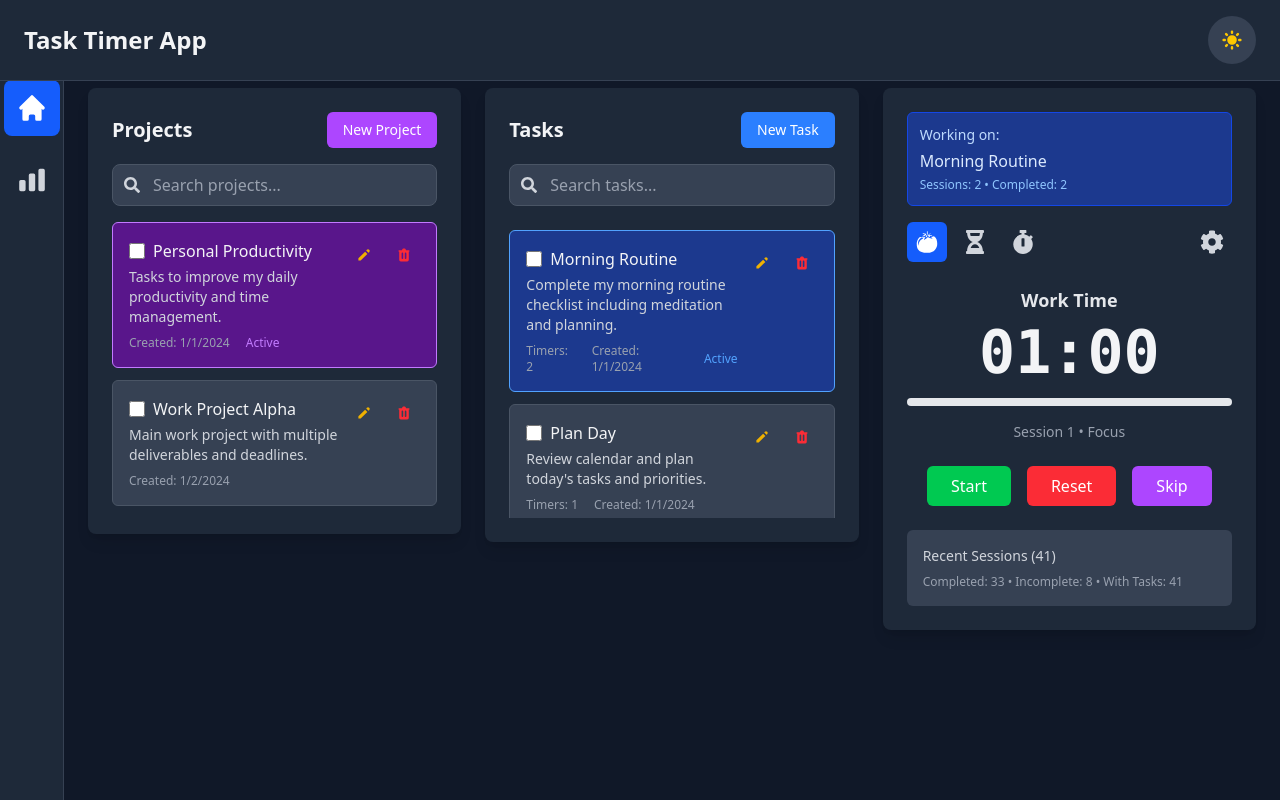
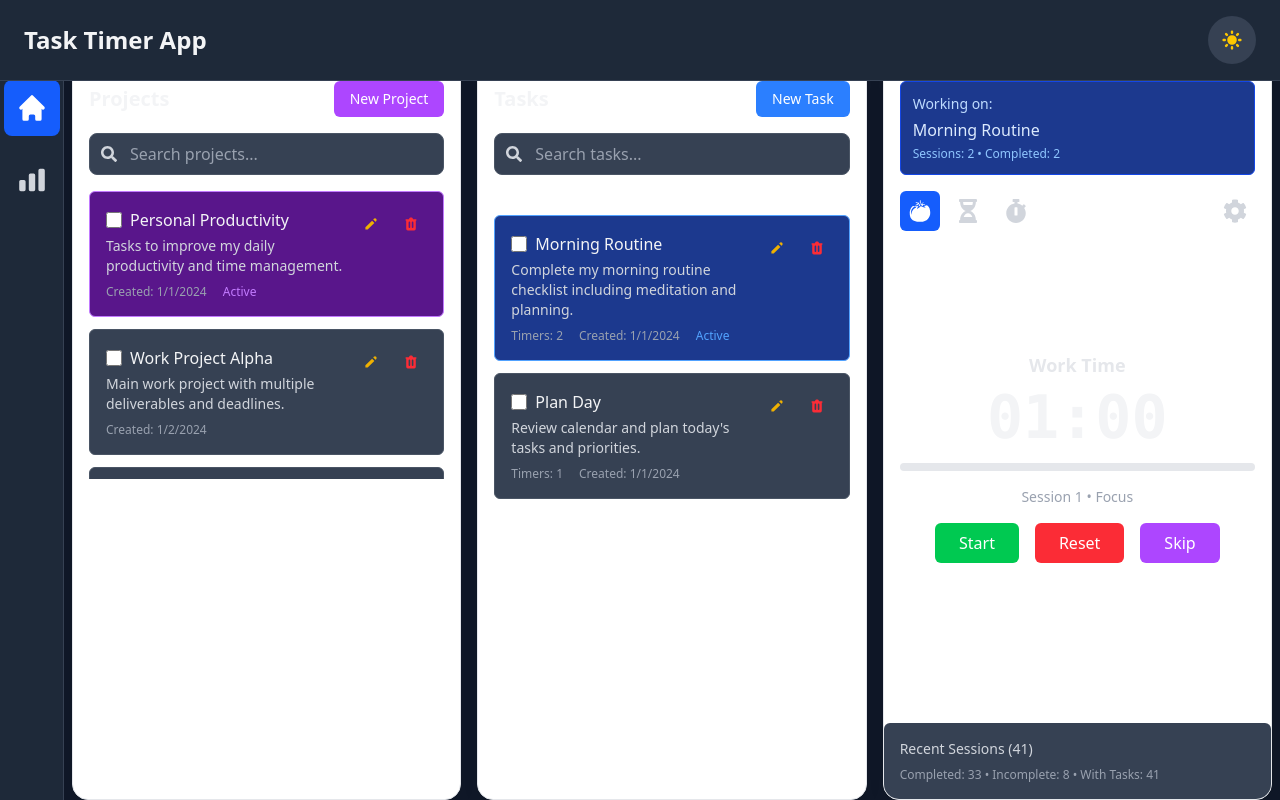
Before and after one commit to reda-akherfi/react_omnedu, a React (Vite) app: page / in a window 1280 px wide. Built offline with nearby package versions, Linux system fonts and the light colour scheme.

Commit message:
interstitial

```diff
--- a/src/App.css
+++ b/src/App.css
@@ -0,0 +1,99 @@
+/* Layout for 3 equal columns and rows, excluding sidebar and header */
+.main-content-row {
+  display: flex;
+  height: 100%;
+  min-height: 0;
+  background: inherit;
+}
+
+.main-content-col {
+  flex: 1 1 0%;
+  min-width: 0;
+  min-height: 0;
+  display: flex;
+  flex-direction: column;
+  height: 100%;
+  max-width: 100%;
+  padding: 0;
+  background: inherit;
+}
+
+/* Ensure the content fills the available height minus header */
+.full-available-height {
+  height: calc(100vh - 4rem); /* 4rem = header height (pt-16) */
+  min-height: 0;
+}
+
+/* Card style for each section */
+.section-card {
+  display: flex;
+  flex-direction: column;
+  flex: 1 1 0%;
+  margin: 0 0.5rem;
+  border-radius: 1rem;
+  box-shadow: 0 2px 16px 0 rgba(0,0,0,0.08);
+  background: var(--section-bg);
+  border: 1px solid var(--section-border);
+  transition: background 0.2s, border 0.2s;
+  min-height: 0;
+  min-width: 0;
+  overflow: hidden;
+}
+
+:root {
+  --section-bg: #fff;
+  --section-border: #e5e7eb;
+  --section-header-color: #1f2937;
+  --section-shadow: 0 2px 16px 0 rgba(0,0,0,0.08);
+}
+
+.dark .section-card,
+[data-theme="dark"] .section-card {
+  --section-bg: #181f2a;
+  --section-border: #232b3a;
+  --section-header-color: #f3f4f6;
+  --section-shadow: 0 2px 16px 0 rgba(0,0,0,0.32);
+  box-shadow: var(--section-shadow);
+}
+
+.section-card .section-header {
+  font-size: 1.25rem;
+  font-weight: 600;
+  padding: 1rem 1.5rem 0.5rem 1.5rem;
+  color: var(--section-header-color);
+}
+
+/* Remove extra padding from inner components */
+.section-card > * {
+  padding-left: 0 !important;
+  padding-right: 0 !important;
+  background: transparent !important;
+  box-shadow: none !important;
+}
+
+/* Scrollbar styling for dark mode */
+.section-card, .main-content-row, .main-content-col {
+  scrollbar-width: thin;
+  scrollbar-color: #374151 #181f2a;
+}
+
+.section-card::-webkit-scrollbar, .main-content-row::-webkit-scrollbar, .main-content-col::-webkit-scrollbar {
+  width: 8px;
+  background: #181f2a;
+}
+.section-card::-webkit-scrollbar-thumb, .main-content-row::-webkit-scrollbar-thumb, .main-content-col::-webkit-scrollbar-thumb {
+  background: #374151;
+  border-radius: 8px;
+}
+
+/* Responsive: keep 3 columns on all sizes, scroll if needed */
+@media (max-width: 900px) {
+  .main-content-row {
+    flex-direction: column;
+  }
+  .main-content-col {
+    min-width: 100%;
+    min-height: 33.333%;
+    max-height: 33.333%;
+  }
+}
--- a/src/App.tsx
+++ b/src/App.tsx
@@ -673,13 +673,12 @@ const App: React.FC = () => {
         </div>
 
         {/* Main Content */}
-        <div className="flex-1 overflow-auto">
+        <div className="flex-1 overflow-hidden full-available-height">
           {activeSidebarItem === 'main' && (
-            <div className="p-6">
-              {/* Main Content Row - Projects, Tasks, Timer */}
-              <div className="grid grid-cols-3 gap-6">
-                {/* Projects Component */}
-                <div>
+            <div className="main-content-row full-available-height">
+              {/* Projects Component */}
+              <div className="main-content-col">
+                <div className="section-card h-full">
                   <Projects
                     projects={projects}
                     onCreateProject={createProject}
@@ -690,9 +689,11 @@ const App: React.FC = () => {
                     darkMode={darkMode}
                   />
                 </div>
+              </div>
 
-                {/* Tasks Component */}
-                <div>
+              {/* Tasks Component */}
+              <div className="main-content-col">
+                <div className="section-card h-full">
                   <Tasks
                     tasks={tasks.filter(task => task.projectId === selectedProjectId)}
                     onCreateTask={createTask}
@@ -704,9 +705,11 @@ const App: React.FC = () => {
                     darkMode={darkMode}
                   />
                 </div>
+              </div>
 
-                {/* Timer Component */}
-                <div>
+              {/* Timer Component */}
+              <div className="main-content-col">
+                <div className="section-card h-full">
                   <Timer
                     selectedTaskId={selectedTaskId}
                     taskTitle={selectedTask?.title}
--- a/src/components/Projects/Projects.tsx
+++ b/src/components/Projects/Projects.tsx
@@ -135,10 +135,8 @@ const Projects: React.FC<ProjectsProps> = ({
   );
 
   return (
-    <div className={`max-w-2xl mx-auto p-6 rounded-lg shadow-lg mb-8 transition-colors duration-200 ${
-      darkMode ? 'bg-gray-800' : 'bg-white'
-    }`}>
-      <div className="flex items-center justify-between mb-4">
+    <div className={"w-full h-full flex flex-col"}>
+      <div className="flex items-center justify-between mb-4 px-4 pt-4">
         <h2 className={`text-xl font-bold ${darkMode ? 'text-gray-100' : 'text-gray-800'}`}>Projects</h2>
         <button
           onClick={() => {
@@ -153,7 +151,7 @@ const Projects: React.FC<ProjectsProps> = ({
       </div>
 
       {/* Search Box */}
-      <div className="mb-4">
+      <div className="mb-4 px-4">
         <div className={`relative ${darkMode ? 'text-gray-300' : 'text-gray-700'}`}>
           <div className="absolute inset-y-0 left-0 pl-3 flex items-center pointer-events-none">
             <FaSearch className="h-4 w-4" />
@@ -253,7 +251,7 @@ const Projects: React.FC<ProjectsProps> = ({
       )}
 
       {/* Projects List - Fixed height for 3 visible projects */}
-      <div className="h-72 overflow-y-auto">
+      <div className="h-72 overflow-y-auto px-4 pb-4">
         <div className="space-y-3">
           {filteredProjects.length === 0 ? (
             <div className={`text-center py-8 ${darkMode ? 'text-gray-400' : 'text-gray-500'}`}>
--- a/src/components/Tasks/Tasks.tsx
+++ b/src/components/Tasks/Tasks.tsx
@@ -189,11 +189,9 @@ const Tasks: React.FC<TasksProps> = ({
   );
 
   return (
-    <div className={`max-w-md mx-auto p-6 rounded-lg shadow-lg transition-colors duration-200 ${
-      darkMode ? 'bg-gray-800' : 'bg-white'
-    }`}>
+    <div className={"w-full h-full flex flex-col"}>
       <div className="mb-6">
-        <div className="flex items-center justify-between mb-4">
+        <div className="flex items-center justify-between mb-4 px-4 pt-4">
           <h2 className={`text-xl font-bold ${darkMode ? 'text-gray-100' : 'text-gray-800'}`}>Tasks</h2>
           <button
             onClick={() => {
@@ -212,7 +210,7 @@ const Tasks: React.FC<TasksProps> = ({
 
         {/* Search Box */}
         {currentProjectId && (
-          <div className="mb-4">
+          <div className="mb-4 px-4">
             <div className={`relative ${darkMode ? 'text-gray-300' : 'text-gray-700'}`}>
               <div className="absolute inset-y-0 left-0 pl-3 flex items-center pointer-events-none">
                 <FaSearch className="h-4 w-4" />
@@ -340,7 +338,7 @@ const Tasks: React.FC<TasksProps> = ({
       </div>
 
       {/* Tasks List - Fixed height for 3 visible tasks */}
-      <div className="h-72 overflow-y-auto">
+      <div className="h-72 overflow-y-auto px-4 pb-4">
         <div className="space-y-3">
           {!currentProjectId ? (
             <div className={`text-center py-8 ${darkMode ? 'text-gray-400' : 'text-gray-500'}`}>
--- a/src/components/Timer/Timer.tsx
+++ b/src/components/Timer/Timer.tsx
@@ -169,10 +169,9 @@ const Timer: React.FC<TimerProps> = ({
   );
 
   return (
-    <div className={`max-w-md mx-auto p-6 rounded-lg shadow-lg transition-colors duration-200 ${
-      darkMode ? 'bg-gray-800' : 'bg-white'
-    }`}>
+    <div className={"w-full h-full flex flex-col"}>
       {/* Task Info */}
+      <div className="px-4 pt-4">
         {selectedTaskId && (
           <div className={`mb-4 p-3 rounded-md border transition-colors duration-200 ${
             darkMode ? 'bg-blue-900 border-blue-700' : 'bg-blue-50 border-blue-200'
@@ -191,12 +190,15 @@ const Timer: React.FC<TimerProps> = ({
             <p className={`text-sm ${darkMode ? 'text-yellow-200' : 'text-yellow-700'}`}>⚠️ No task selected. Timer sessions won't be linked to any task.</p>
           </div>
         )}
+      </div>
 
       {/* Mode menu and settings gear */}
+      <div className="px-4">
         {modeMenu}
+      </div>
 
       {/* Timer display and controls ... unchanged ... */}
-      <div className="text-center mb-6">
+      <div className="flex-1 flex flex-col items-center justify-center px-4 pb-4">
         <h2 className={`text-lg font-semibold mb-2 ${darkMode ? 'text-gray-200' : 'text-gray-700'}`}>{getPhaseLabel()}</h2>
         <div className={`text-6xl font-mono font-bold mb-4 ${darkMode ? 'text-gray-100' : 'text-gray-800'}`}>{getDisplayTime()}</div>
         {mode !== 'stopwatch' && (
@@ -210,7 +212,6 @@ const Timer: React.FC<TimerProps> = ({
         {mode === 'pomodoro' && (
           <div className={`text-sm mb-4 ${darkMode ? 'text-gray-400' : 'text-gray-600'}`}>Session {pomodoroCount + 1} • {pomodoroPhase === 'work' ? 'Focus' : 'Break'}</div>
         )}
-      </div>
 
         {/* Timer controls ... unchanged ... */}
         <div className="flex justify-center space-x-4 mb-6">
@@ -245,9 +246,8 @@ const Timer: React.FC<TimerProps> = ({
         </div>
 
         {/* Countdown duration input ... unchanged ... */}
-      <div className="space-y-4">
         {mode === 'countdown' && (
-          <div>
+          <div className="w-full">
             <label className={`block text-sm font-medium mb-2 ${darkMode ? 'text-gray-300' : 'text-gray-700'}`}>Countdown Duration (minutes)</label>
             <input
               type="number"
```
Lines whose indentation alone changed are shown as unchanged.
